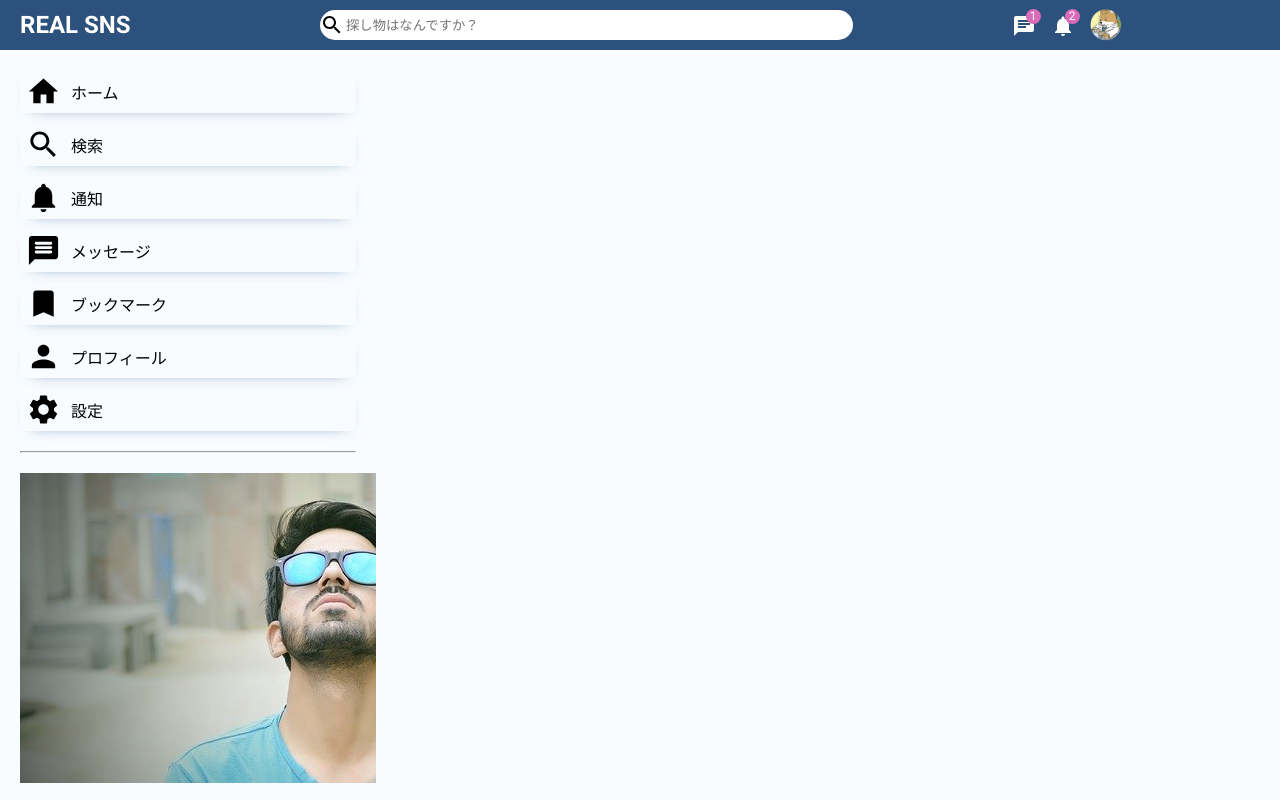
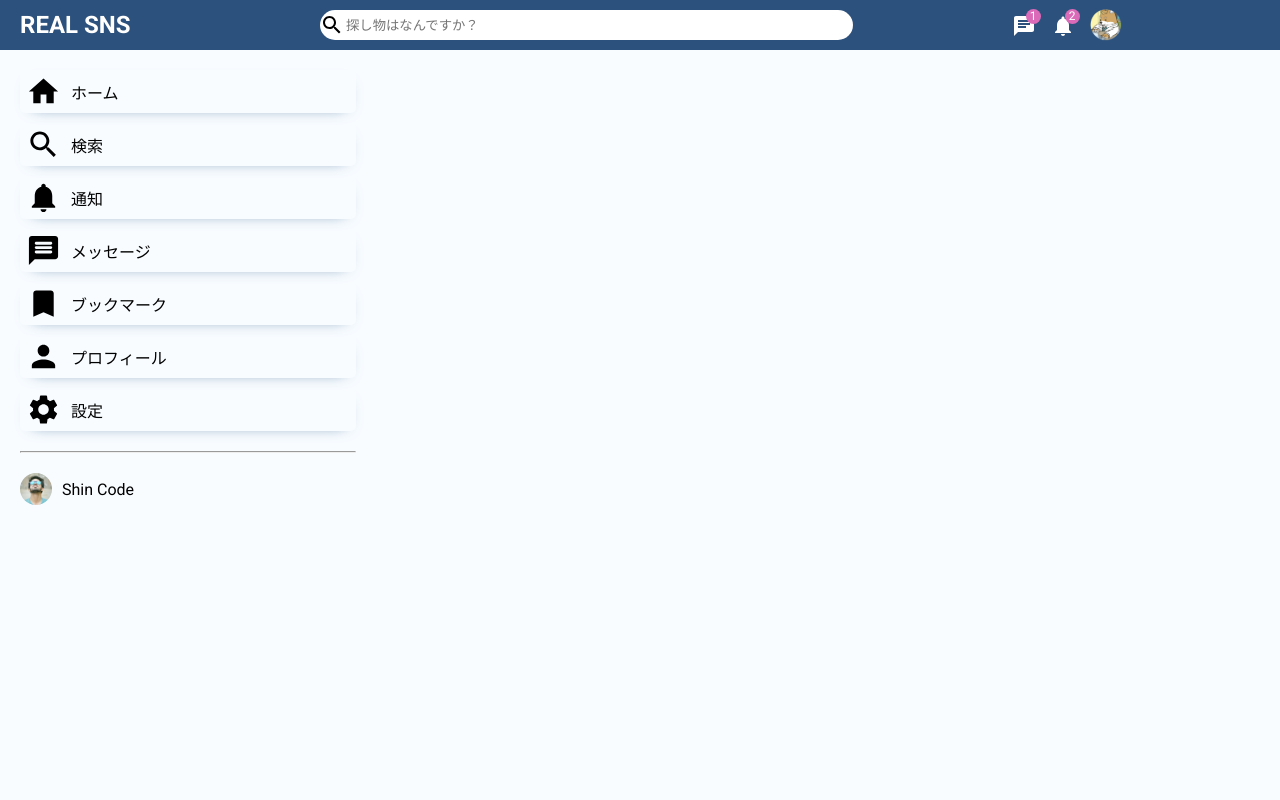
Before and after one commit to canopus-m-satoshi/real-sns, a React (Vite) app in the folder frontend/: page / in a window 1280 px wide. Built offline with nearby package versions, Linux system fonts and the light colour scheme.

Commit message:
47. TopbarをCSSでスタイリングしよう(その１)

```diff
--- a/frontend/src/components/sidebar/Sidebar.jsx
+++ b/frontend/src/components/sidebar/Sidebar.jsx
@@ -48,7 +48,11 @@ const Sidebar = () => {
         <hr className="sidebarHr" />
         <ul className="sidebarFriendList">
           <li className="sidebarFriendListItem">
-            <img src="/assets/person/2.jpeg" alt="" />
+            <img
+              src="/assets/person/2.jpeg"
+              alt=""
+              className="sidebarFriendImg"
+            />
             <span className="sidebarFriendName">Shin Code</span>
           </li>
         </ul>
```
